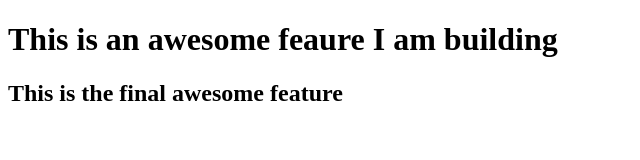
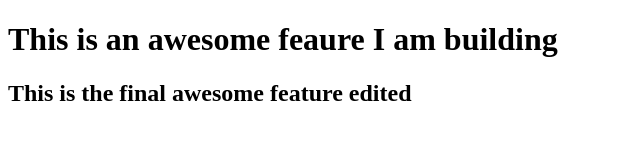
Before and after one commit to dasriyan/gitTest, a plain HTML site: page index.html in a window 1280 px wide. Shown: the whole page, without its empty margins (0-640 px from the left). Drawn offline with Linux system fonts and the light colour scheme.

Commit message:
Update index.html
edited commit from github

```diff
--- a/index.html
+++ b/index.html
@@ -5,7 +5,7 @@
     <meta name="viewport" content="width=device-width, initial-scale=1.0" />
     <title>Document Feature</title>
     <h1>This is an awesome feaure I am building</h1>
-    <h2>This is the final awesome feature</h2>
+    <h2>This is the final awesome feature edited</h2>
   </head>
   <body></body>
 </html>
```
